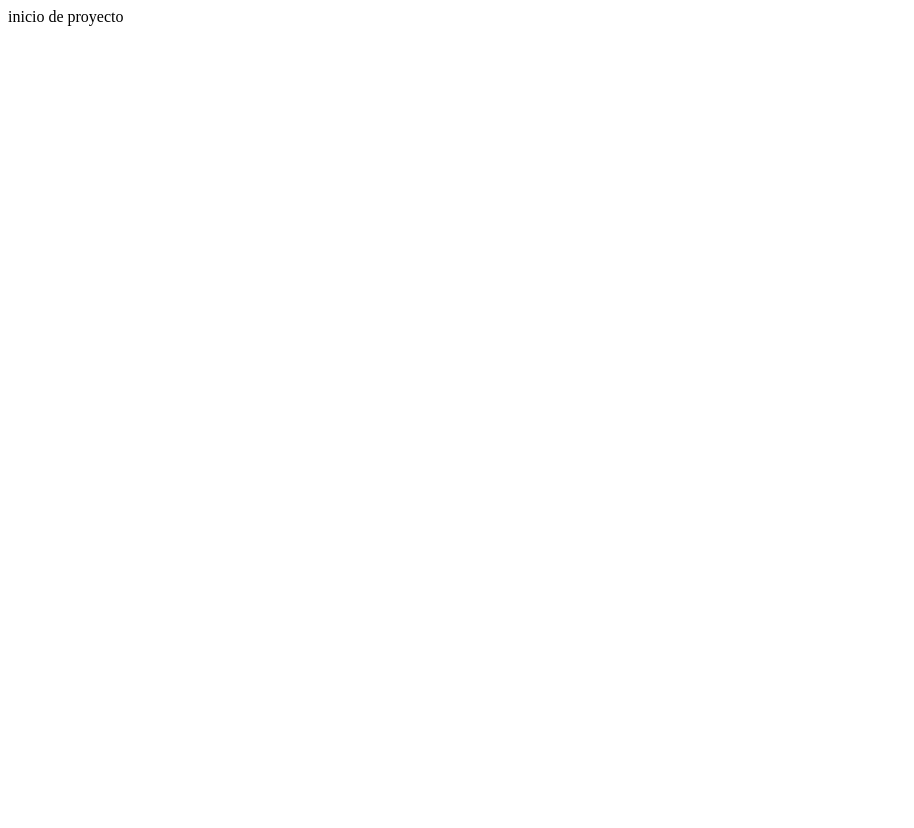
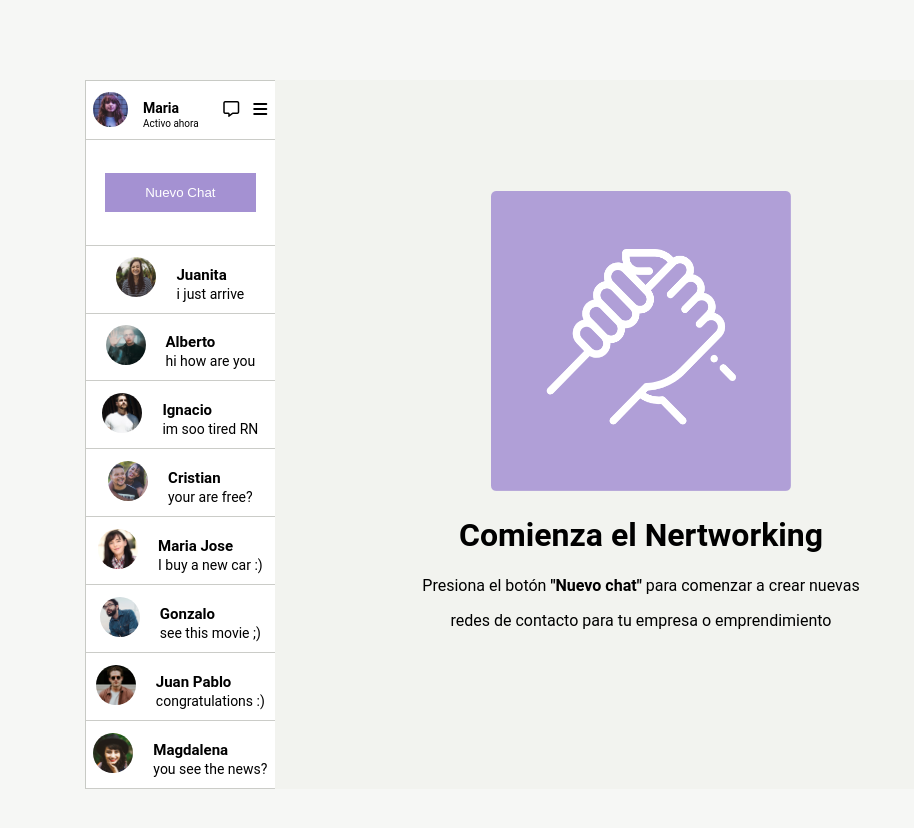
Before and after one commit to CaroLinAfVs/mensajes, a plain HTML site: page index.html in a window 1280 px wide. Shown: the whole page, without its empty margins (0-914 px from the left). Before the commit the page ends 800 px from the top, so only its background shows below. Drawn offline with Linux system fonts and the light colour scheme.

Commit message:
agregando archivo a github

```diff
--- /dev/null
+++ b/css/style.css
@@ -0,0 +1,101 @@
+
+body{
+    margin: 80px 85px;
+    background-color: #e8ebe45e;
+}
+
+header{
+    display: flex;
+}
+
+.conteiner{
+    /*height: 100vh;*/
+    width: 17%;
+    border-left: solid 1px #b9bbb5bd;
+    border-top: solid 1px #b9bbb5bd;
+}
+
+.inicio {
+    display: flex;
+    justify-content: space-around;
+    align-items: center;
+    border-bottom: solid 1px #b9bbb5bd;
+    background-color: #FFF;
+
+}
+.icon i{
+    margin-left: 10px;
+}
+.estado h4{
+    margin-bottom: 0px;
+    font-size: 14px;
+    font-family: 'Roboto', sans-serif;
+}
+.estado p{
+    margin-top: 2px;
+    font-size: 10px;
+    font-family: 'Roboto', sans-serif;
+}
+nav{
+    display: flex;
+    justify-content: center;
+    background-color: #FFF;
+}
+button{
+   background-color: #A491D2;
+   border: #A491D2;
+   margin-top: 33px;
+   margin-bottom: 33px;
+   padding: 12px 40px;
+}
+.letras{
+    color: #FFF;
+}
+.boxes{
+    display: flex;
+    flex-direction: column;
+    background-color:#FFF;
+
+}
+.box img{
+    width: 40px;
+    height: 40px;
+    border-radius: 20px
+
+}
+.box{
+    display: flex;
+    align-items: center;
+    border-bottom: solid 1px #b9bbb5bd;
+    justify-content: center;
+    text-align: start;
+}
+
+.mensajes{
+    margin-left: 20px;
+    justify-content: space-around;
+}
+.mensajes h4{
+    margin-bottom: 0%;
+    font-size: 15px;
+    font-family: 'Roboto', sans-serif;
+}
+.mensajes p{
+    font-size: 14px;
+    margin-top: 2px;
+    margin-bottom: 11px;
+    font-family: 'Roboto', sans-serif;
+}
+
+.right{
+    text-align: center;
+    background-color: #e8ebe45e ;
+    width: 66%;
+    padding-top: 10%;
+}
+.nuevochat h1{
+    font-family: 'Roboto', sans-serif;
+}
+.nuevochat p{
+    font-family: 'Roboto', sans-serif;
+}
--- a/index.html
+++ b/index.html
@@ -1 +1,118 @@
-inicio de proyecto
+<!DOCTYPE html>
+<html lang="en">
+    <head>
+        <meta charset="UTF-8">
+        <meta http-equiv="X-UA-Compatible" content="IE-edge">
+        <meta name="viewport" content="width=device-width, initial-scale=1.0">
+        <link rel="stylesheet" href="./css/style.css">
+        <script src="https://kit.fontawesome.com/41756378ef.js" crossorigin="anonymous"></script>
+        <title>Sistema de mensaje</title>
+    </head>
+
+    <body>
+        <header>
+            <section class="conteiner">
+        <div class="inicio">
+                <img src="./img/maria.jpg" alt="foto de maria" style="width: 35px; height: 35px; border-radius: 17px;">
+                <div class="estado">
+                   <h4>Maria</h4>
+                   <p>Activo ahora</p>
+                 </div>
+
+                <div class="icon">
+                    <i class="fa-regular fa-message"></i>
+                    <i class="fa-solid fa-bars"></i>
+                </div>
+            </div>
+        </div>
+        <nav style="border-bottom: solid 1px #b9bbb5bd;">
+            <button class="letras">Nuevo Chat</botton>
+        </nav>
+        <div class="boxes">
+           <div class="box">
+               <div>
+                  <img src="./img/juanita.jpg" alt="juanita" >
+               </div>
+              <div class="mensajes">
+               <h4>Juanita</h4>
+               <p>i just arrive</p>
+              </div>
+           </div>
+           <div class="box">
+             <div >
+               <img src="./img/alberto.jpg" alt="alberto">
+             </div>
+             <div class="mensajes">
+              <h4>Alberto</h4>
+              <p>hi how are you</p>
+             </div>
+           </div>
+           <div class="box">
+            <div >
+              <img src="./img/ignacio.jpg" alt="ignacio">
+            </div>
+            <div class="mensajes">
+            <h4>Ignacio</h4>
+            <p> im soo tired RN</p>
+            </div>
+          </div>
+          <div class="box">
+            <div >
+              <img src="./img/cristian.jpg" alt="cristian">
+            </div>
+            <div class="mensajes">
+            <h4>Cristian</h4>
+            <p>your are free?</p>
+            </div>
+          </div>
+          <div class="box">
+            <div >
+              <img src="./img/mariajose.jpg" alt="mariajose">
+            </div>
+            <div class="mensajes">
+            <h4>Maria Jose</h4>
+            <p>I buy a new car :)</p>
+            </div>
+          </div>
+          <div class="box">
+            <div >
+              <img src="./img/gonzalo.jpg" alt="gonzalo">
+            </div>
+            <div class="mensajes">
+            <h4>Gonzalo</h4>
+            <p>see this movie ;)</p>
+            </div>
+          </div>
+          <div class="box">
+            <div >
+              <img src="./img/juanpablo.jpg" alt="juanpablo">
+            </div>
+            <div class="mensajes">
+            <h4>Juan Pablo</h4>
+            <p>congratulations :)</p>
+            </div>
+          </div>
+          <div class="box">
+            <div >
+              <img src="./img/magdalena.jpg" alt="magdalena">
+            </div>
+            <div class="mensajes">
+            <h4>Magdalena</h4>
+            <p>you see the news?</p>
+            </div>
+          </div>
+        </div>
+            </section>
+        <div class="right">
+            <img src="./img/hand.png" alt="logo" style="width: 300px; height: 300px;">
+           <div class="nuevochat">
+             <h1>Comienza el Nertworking</h1>
+             <p>Presiona el botón <strong>"Nuevo chat"</strong> para comenzar a crear nuevas</p>
+              <p>redes de contacto para tu empresa o emprendimiento</p>
+           </div>
+        </div>
+
+        </header>
+
+    </body>
+</html>
```
Also changed, not shown: img/alberto.jpg (added), img/cristian.jpg (added), img/gonzalo.jpg (added), img/hand.png (added), img/ignacio.jpg (added), img/juanita.jpg (added), img/juanpablo.jpg (added), img/magdalena.jpg (added), img/maria.jpg (added), img/mariajose.jpg (added), 3 other files.
